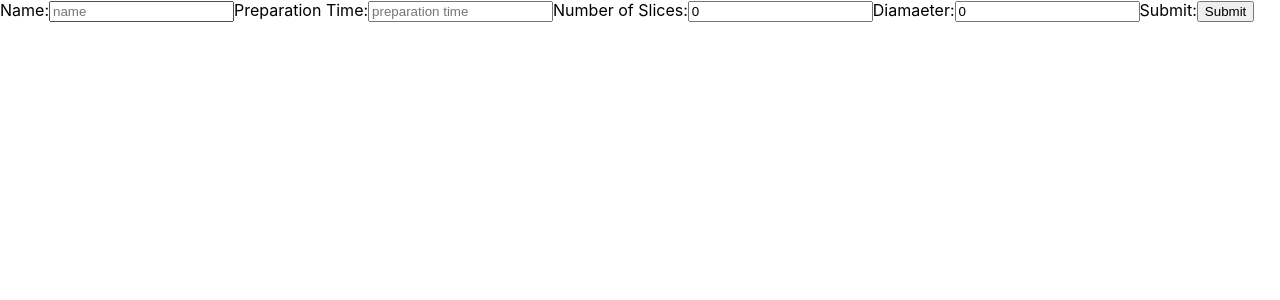
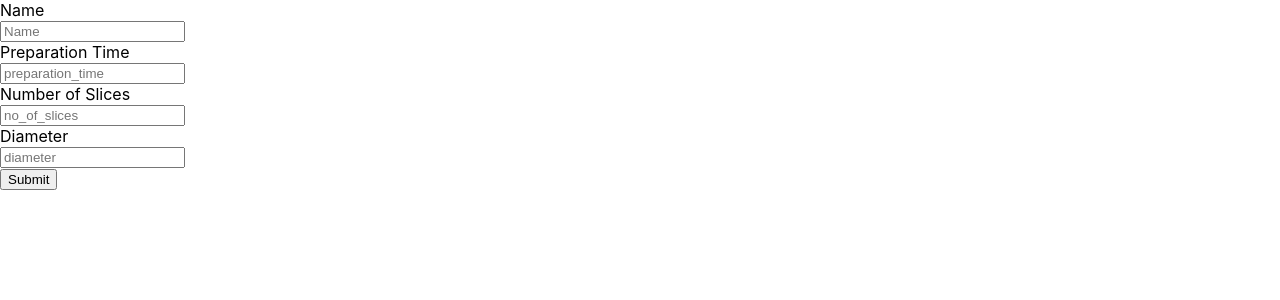
Before and after one commit to MajStc/hexocean, a React (Create React App) app: page / in a window 1280 px wide. Shown: the top 300 px of the page. Built offline with nearby package versions, Linux system fonts and the light colour scheme.

Commit message:
refactor form to redux form

```diff
--- a/package.json
+++ b/package.json
@@ -10,10 +10,14 @@
     "@types/node": "^12.0.0",
     "@types/react": "^17.0.0",
     "@types/react-dom": "^17.0.0",
+    "@types/redux-form": "^8.3.1",
     "axios": "^0.21.1",
     "react": "^17.0.2",
     "react-dom": "^17.0.2",
+    "react-redux": "^7.2.4",
     "react-scripts": "4.0.3",
+    "redux": "^4.1.0",
+    "redux-form": "^8.3.7",
     "typescript": "^4.1.2",
     "web-vitals": "^1.0.1"
   },
--- a/src/App.tsx
+++ b/src/App.tsx
@@ -1,10 +1,20 @@
+import axios from "axios";
 import React from "react";
 import PizzaForm from "./containers/PizzaForm";
+import { url } from "./secret/api";
+import { PizzaFormData } from "./utils/pizzaFormTypes";
 
 function App() {
+  const handleSubmit = (data: PizzaFormData) => {
+    axios
+      .post(url, { ...data, type: "pizza" })
+      .then((res) => console.log(res.data))
+      .catch((err) => console.log(err.response.data));
+  };
+
   return (
     <div>
-      <PizzaForm />
+      <PizzaForm onSubmit={handleSubmit} />
     </div>
   );
 }
--- a/src/containers/PizzaForm.tsx
+++ b/src/containers/PizzaForm.tsx
@@ -1,95 +1,65 @@
-import React, { useState } from "react";
-import axios from "axios";
-import { url } from "../secret/api";
+import React from "react";
+import { Field, reduxForm, InjectedFormProps } from "redux-form";
+import { PizzaFormData } from "../utils/pizzaFormTypes";
 
-const PizzaForm = () => {
-  const [name, setName] = useState("");
-  const [preparation_time, setPreparationTime] = useState("");
-  const [no_of_slices, setNoOfSlices] = useState(0);
-  const [diameter, setDiameter] = useState(0);
-
-  const handleNameChange = (e: any) => {
-    setName(e.target.value);
-  };
-
-  const handlePreparationTimeChange = (e: any) => {
-    setPreparationTime(e.target.value);
-  };
-
-  const handleNoOfSlicesChange = (e: any) => {
-    setNoOfSlices(e.target.value);
-  };
-
-  const handleDiamatereChange = (e: any) => {
-    setDiameter(e.target.value);
-  };
-
-  const handleSubmit = (e: any) => {
-    console.log(
-      name,
-      preparation_time,
-
-      no_of_slices,
-      diameter
-    );
-    e.preventDefault();
-    console.log("blabla");
-    axios
-      .post(url, {
-        name,
-        preparation_time,
-        type: "pizza",
-        no_of_slices,
-        diameter,
-      })
-      .then((res) => console.log(res.data))
-      .catch((err) => console.log(err.response.data));
-  };
+const PizzaForm: React.FC<InjectedFormProps<PizzaFormData>> = React.memo(
+  (props) => {
+    const { pristine, submitting, reset, handleSubmit } = props;
 
     return (
-    <>
-      <label>
-        Name:
-        <input
+      <form onSubmit={handleSubmit}>
+        <div>
+          <label>Name</label>
+          <div>
+            <Field
+              name="name"
+              component="input"
               type="text"
-          value={name}
-          onChange={handleNameChange}
-          placeholder="name"
+              placeholder="Name"
             />
-      </label>
-      <label>
-        Preparation Time:
-        <input
+          </div>
+        </div>
+        <div>
+          <label>Preparation Time</label>
+          <div>
+            <Field
+              name="preparation_time"
+              component="input"
               type="text"
-          value={preparation_time}
-          onChange={handlePreparationTimeChange}
-          placeholder="preparation time"
+              placeholder="preparation_time"
             />
-      </label>
-      <label>
-        Number of Slices:
-        <input
+          </div>
+        </div>
+        <div>
+          <label>Number of Slices</label>
+          <div>
+            <Field
+              name="no_of_slices"
+              component="input"
               type="number"
-          value={no_of_slices}
-          onChange={handleNoOfSlicesChange}
-          placeholder="name"
+              placeholder="no_of_slices"
+              parse={(value: any) => +value}
             />
-      </label>
-      <label>
-        Diamaeter:
-        <input
+          </div>
+        </div>
+        <div>
+          <label>Diameter</label>
+          <div>
+            <Field
+              name="diameter"
+              component="input"
               type="number"
-          value={diameter}
-          onChange={handleDiamatereChange}
-          placeholder="name"
+              placeholder="diameter"
+              parse={(value: any) => +value}
             />
-      </label>
-      <label>
-        Submit:
-        <input type="submit" onClick={handleSubmit} />
-      </label>
-    </>
+          </div>
+        </div>
+        <button type="submit">Submit</button>
+      </form>
     );
-};
+  }
+);
 
-export default PizzaForm;
+export default reduxForm<PizzaFormData>({
+  form: "pizza-form",
+})(PizzaForm);
--- /dev/null
+++ b/src/redux/rootReducer.ts
@@ -0,0 +1,8 @@
+import { combineReducers, createStore } from "redux";
+import { reducer as formReducer } from "redux-form";
+
+const rootReducer = combineReducers({
+  form: formReducer,
+});
+
+export const store = createStore(rootReducer);
--- /dev/null
+++ b/src/utils/pizzaFormTypes.ts
@@ -0,0 +1,6 @@
+export interface PizzaFormData {
+  name: string;
+  no_of_slices: number;
+  preparation_time: string;
+  diameter: number;
+}
```
Also changed, not shown: src/index.tsx (+6 -2 lines), 1 other file (tests, documents, lock files or other folders). Lines whose indentation alone changed are shown as unchanged.
